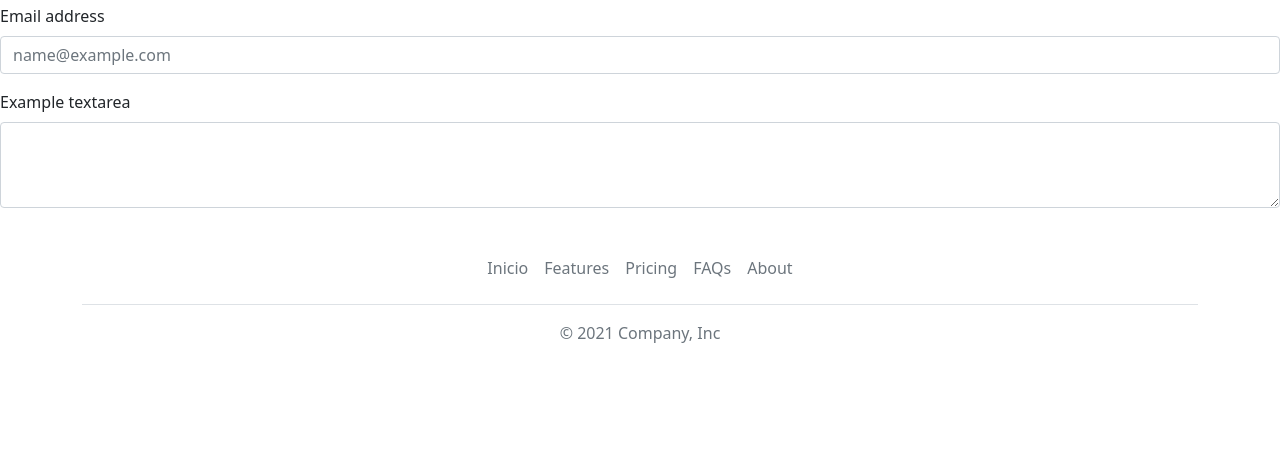
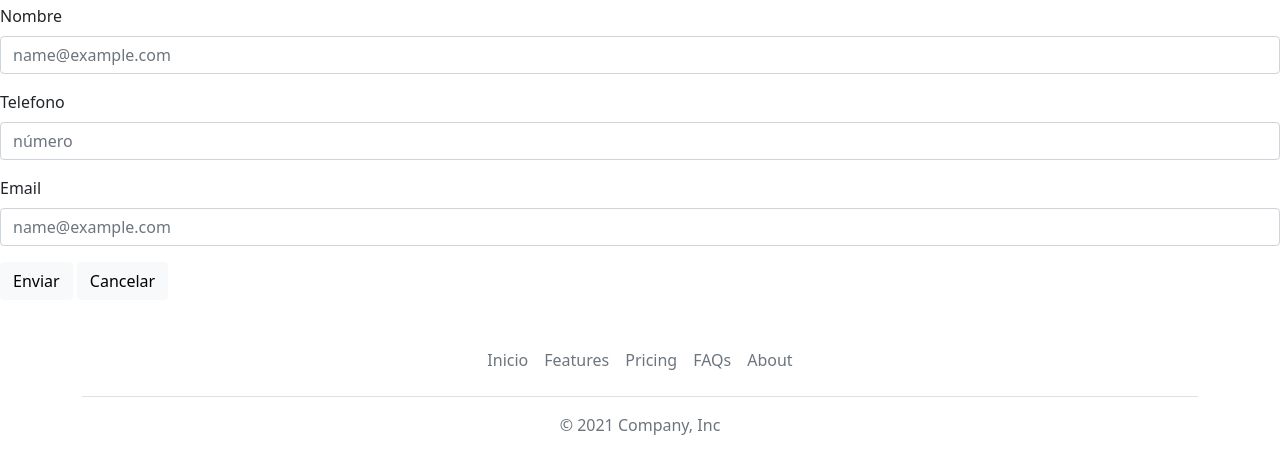
Before and after one commit to ianavarretea/RetosBictia, a plain HTML site: page Contacto.html in a window 1280 px wide. Shown: the part 139-612 px from the top of the page. Drawn offline with nearby package versions, Linux system fonts and the light colour scheme.

Commit message:
Update Contacto.html
Creacion de Formulario

```diff
--- a/Contacto.html
+++ b/Contacto.html
@@ -34,13 +34,19 @@
     <h2>Contacto</h2>
 
     <div class="mb-3">
-        <label for="exampleFormControlInput1" class="form-label">Email address</label>
+        <label for="exampleFormControlInput1" class="form-label">Nombre</label>
         <input type="email" class="form-control" id="exampleFormControlInput1" placeholder="name@example.com">
     </div>
     <div class="mb-3">
-        <label for="exampleFormControlTextarea1" class="form-label">Example textarea</label>
-        <textarea class="form-control" id="exampleFormControlTextarea1" rows="3"></textarea>
+        <label for="exampleFormControlInput1" class="form-label">Telefono</label>
+        <input type="number" class="form-control" id="exampleFormControlInput1" placeholder="número">
     </div>
+    <div class="mb-3">
+        <label for="exampleFormControlInput1" class="form-label">Email</label>
+        <input type="email" class="form-control" id="exampleFormControlInput1" placeholder="name@example.com">
+    </div>
+    <button type="button" class="btn btn-light">Enviar</button>
+    <button type="button" class="btn btn-light">Cancelar</button>
     <!--footer-->
     <div class="container">
         <footer class="py-3 my-4">
```
